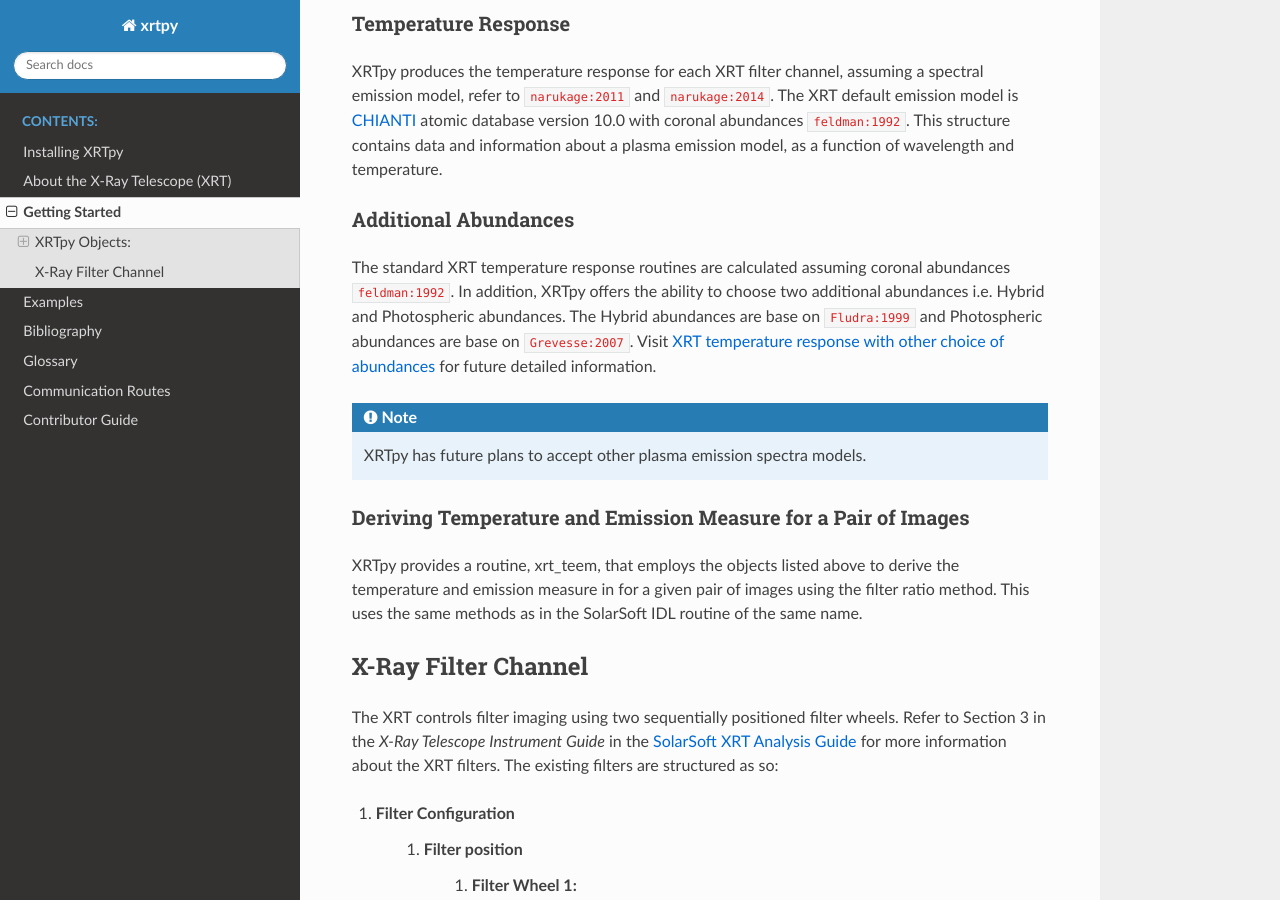
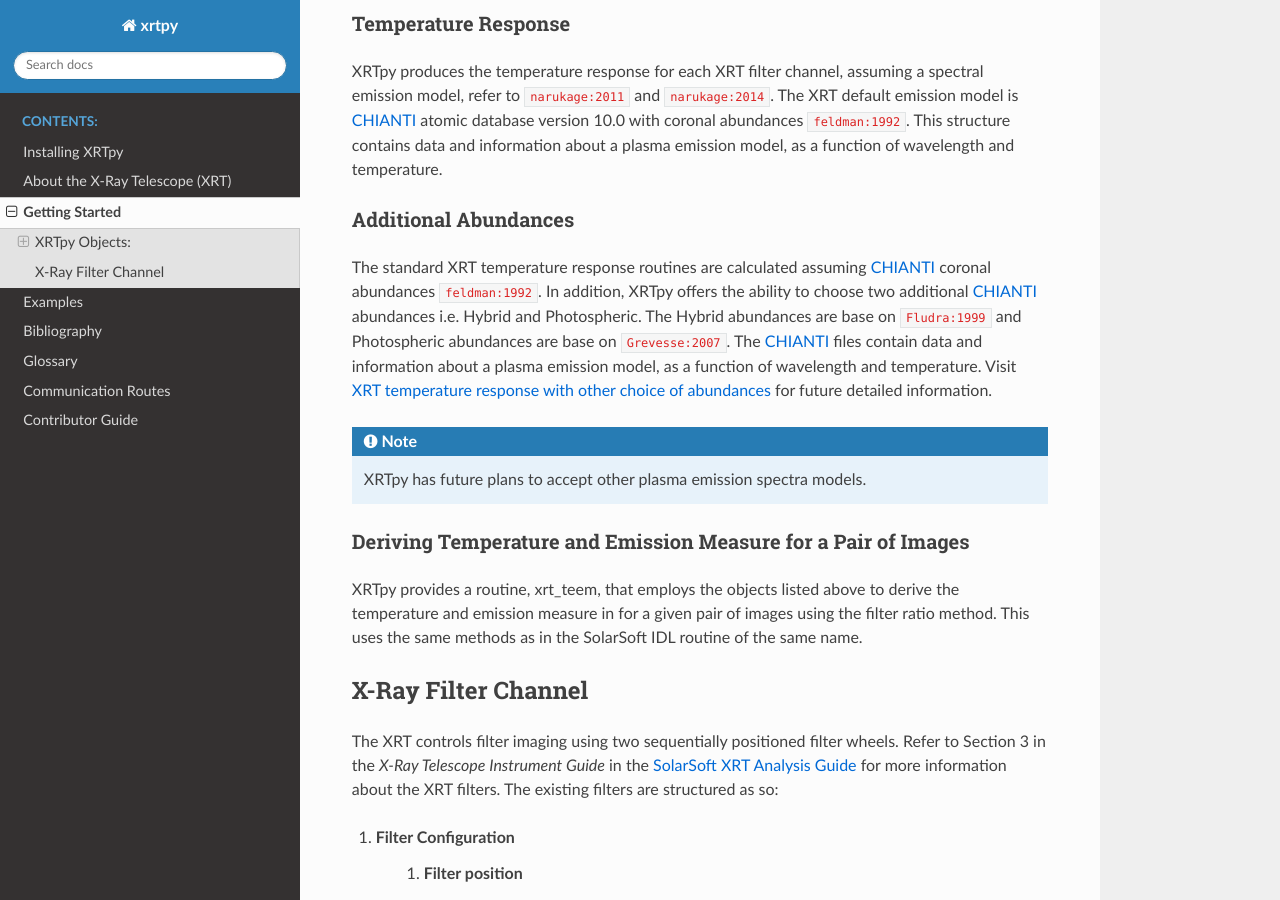
Before and after one commit to HinodeXRT/xrtpy, a Sphinx documentation site: the page built from docs/getting_started.rst, in a window 1280 px wide and 900 px high, scrolled down 691 px. Built offline with Sphinx 7.4.7 and the Read the Docs theme 2.0.0, drawn with Linux system fonts in a browser that asks for light colours; cross-references to code outside the pages are shown as plain code.

Commit message:
Adding more information to Additional Abundances section

```diff
--- a/docs/getting_started.rst
+++ b/docs/getting_started.rst
@@ -33,9 +33,10 @@ The XRT default emission model is `CHIANTI`_ atomic database version 10.0 with c
 
 Additional Abundances
 --------------------
-The standard XRT temperature response routines are calculated assuming coronal abundances :cite:t:`feldman:1992`.
-In addition, XRTpy offers the ability to choose two additional abundances i.e. Hybrid and Photospheric abundances.
+The standard XRT temperature response routines are calculated assuming `CHIANTI`_ coronal abundances :cite:t:`feldman:1992`.
+In addition, XRTpy offers the ability to choose two additional `CHIANTI`_ abundances i.e. Hybrid and Photospheric.
 The Hybrid abundances are base on :cite:t:`Fludra:1999` and Photospheric abundances are base on :cite:t:`Grevesse:2007`.
+The `CHIANTI`_ files contain data and information about a plasma emission model, as a function of wavelength and temperature.
 Visit `XRT temperature response with other choice of abundances`_ for future detailed information.
 
 .. note::
```
